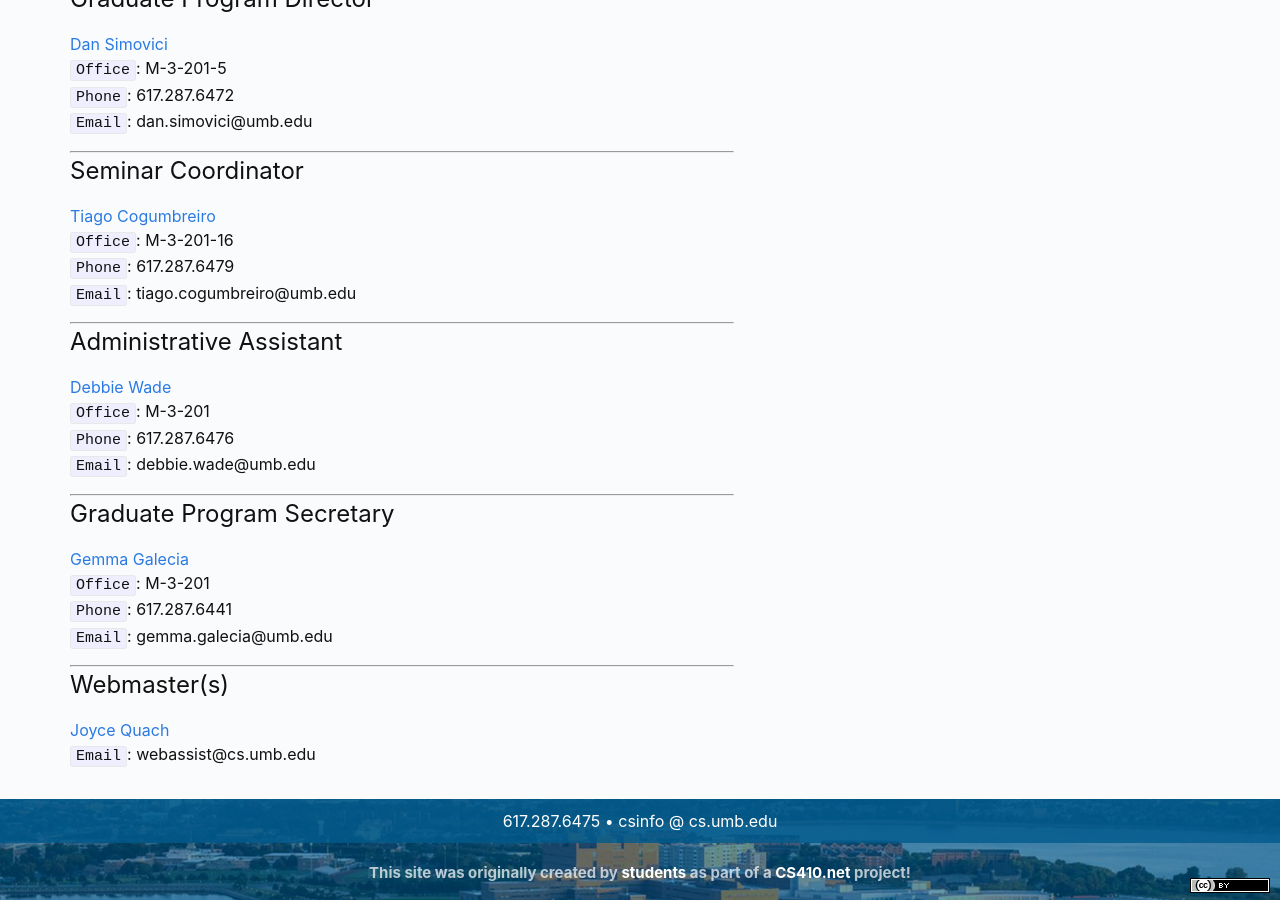
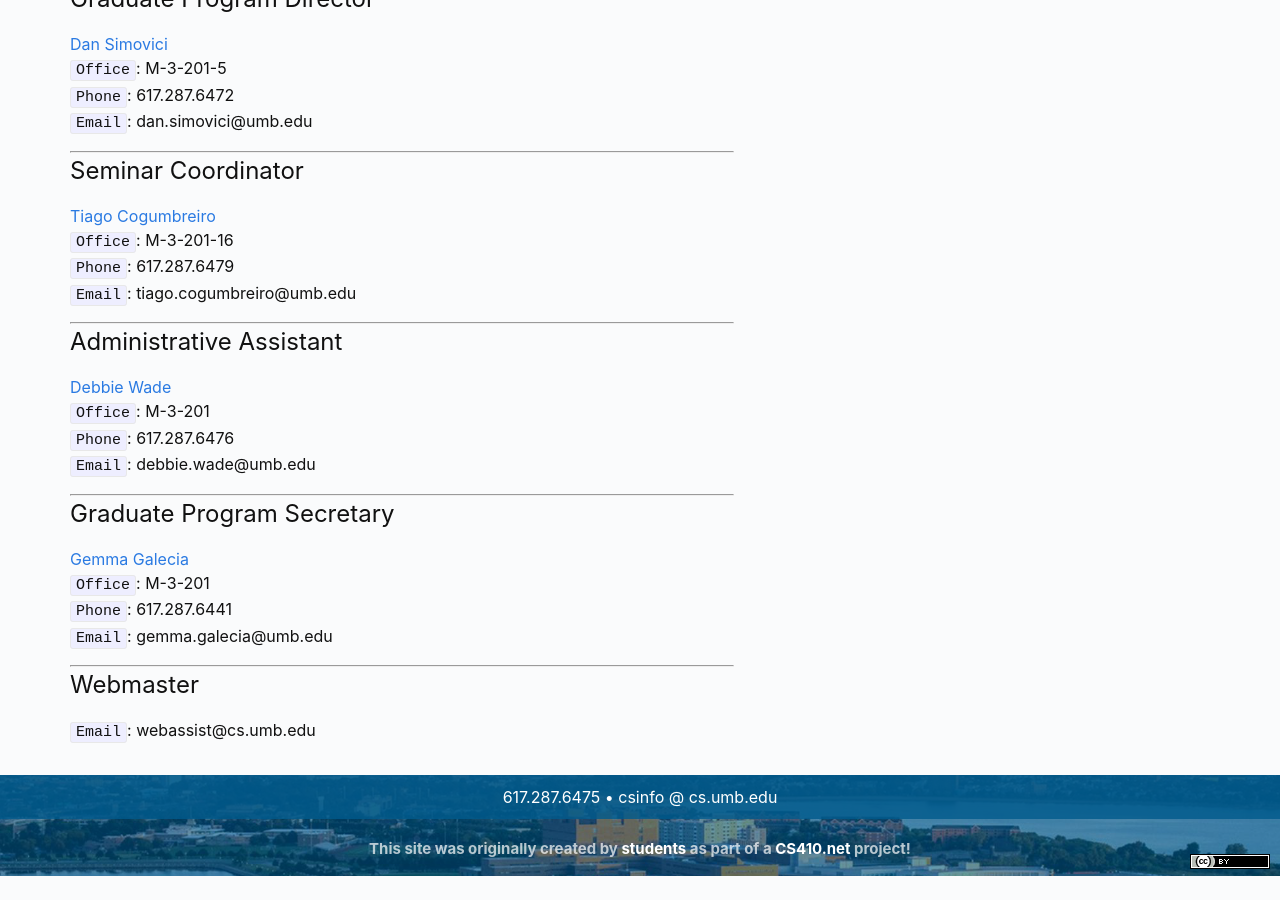
Before and after one commit to umbcs/umbcs.github.io, a Jekyll site: the page built from WEB/about/contact.markdown, in a window 1280 px wide and 900 px high, scrolled down 1187 px. Built offline with Jekyll 4.4.1, drawn with Linux system fonts in a browser that asks for light colours; after the commit the page ends 2063 px from its top, so only the background shows below that.

Commit message:
Update contact.markdown
I haven't worked here since graduating in Summer 2021. 👍

```diff
--- a/WEB/about/contact.markdown
+++ b/WEB/about/contact.markdown
@@ -91,7 +91,6 @@ Email: csinfo "at" cs.umb.edu
 
 ---
 
-# Webmaster(s)
+# Webmaster
 
-[Joyce Quach](some link) \
 `Email`: webassist@cs.umb.edu
```
